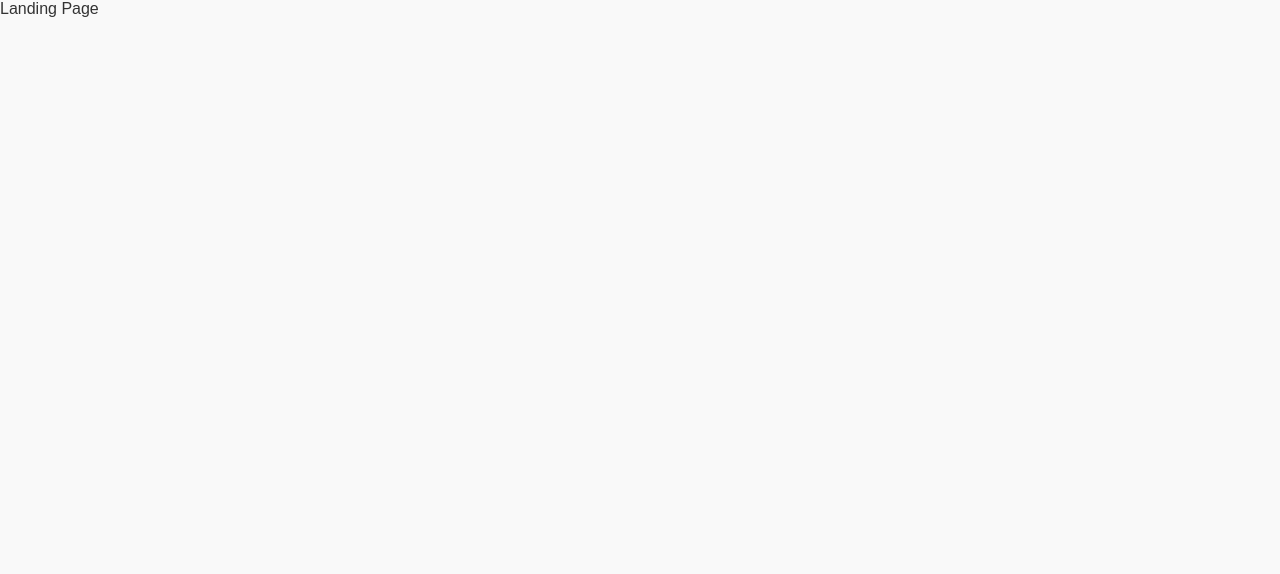
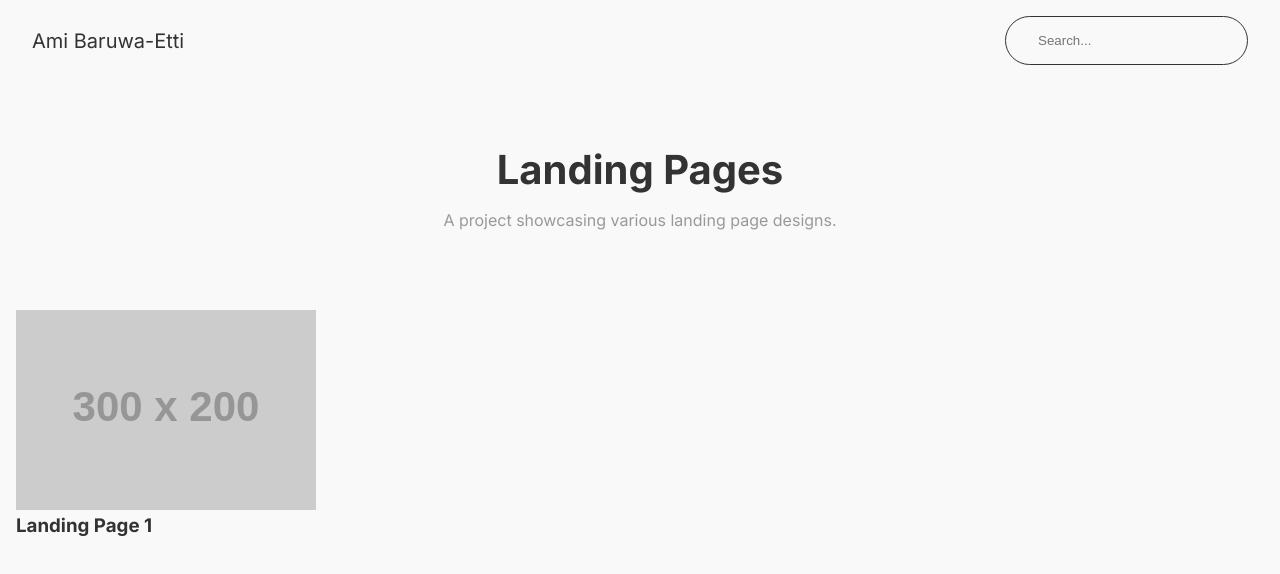
Before and after one commit to ammipw/landing-pages, a React (Vite) app: page / in a window 1280 px wide. Shown: the top 574 px of the page. Built offline with nearby package versions, Linux system fonts and the light colour scheme.

Commit message:
update landing page styling

```diff
--- a/index.html
+++ b/index.html
@@ -4,6 +4,9 @@
     <meta charset="UTF-8" />
     <link rel="icon" type="image/svg+xml" href="/vite.svg" />
     <meta name="viewport" content="width=device-width, initial-scale=1.0" />
+    <link rel="preconnect" href="https://fonts.googleapis.com">
+    <link rel="preconnect" href="https://fonts.gstatic.com" crossorigin>
+    <link href="https://fonts.googleapis.com/css2?family=Inter:ital,opsz,wght@0,14..32,100..900;1,14..32,100..900&display=swap" rel="stylesheet">
     <title>Landing Pages</title>
   </head>
   <body>
--- a/src/global.css
+++ b/src/global.css
@@ -7,3 +7,7 @@ html, body {
     margin: 0;
     padding: 0;
 }
+
+a, button {
+    cursor: pointer;
+}
--- a/src/routes/Landing/index.tsx
+++ b/src/routes/Landing/index.tsx
@@ -1,5 +1,57 @@
+import { useState } from 'react'
 import styles from './styles.module.css'
 
+function LandingPageCard() {
+  return (
+    <a href="#" className={styles.card}>
+      <div className={styles.imagePlaceholder}>
+        <img src="https://placehold.co/300x200" alt="Landing Page Preview" className={styles.cardImage} />
+      </div>
+      <h3 className={styles.cardTitle}>Landing Page 1</h3>
+    </a>
+  )
+}
+
+function SortFilter() {
+  return null
+
+  return (
+    <div>
+      <form className={styles.sortFilterForm}>
+        <select className={styles.sortDropdown}>
+        <option value="newest">Newest</option>
+        <option value="oldest">Oldest</option>
+        <option value="popular">Most Popular</option>
+        </select>
+        <button className={styles.filterButton}>Filters</button>
+      </form>
+    </div>
+  )
+}
+
 export default function Page() {
-    return <div className={styles.root}>Landing Page</div>
+  const [searchInput, setSearchInput] = useState('')
+
+  return (
+    <div className={styles.root}>
+      <header className={styles.header}>
+        <h1 className={styles.logo}>Ami Baruwa-Etti</h1>
+        <form>
+          <input type="text" placeholder="Search..." value={searchInput} onChange={(e) => setSearchInput(e.target.value)} className={styles.searchBar} />
+        </form>
+      </header>
+      <main>
+        <div className={styles.intro}>
+          <h2 className={styles.title}>Landing Pages</h2>
+          <p>A project showcasing various landing page designs.</p>
+        </div>
+        <div>
+          <SortFilter />
+          <ul className={styles.cardList}>
+            <li><LandingPageCard /></li>
+          </ul>
+        </div>
+      </main>
+    </div>
+  )
 }
--- a/src/routes/Landing/styles.module.css
+++ b/src/routes/Landing/styles.module.css
@@ -1,18 +1,114 @@
 :root {
-    --bg-color: #f9f9f9;
-    --text-color: #333333;
+    --color-background: #f9f9f9;
+    --color-heading: #333333;
+    --color-paragraph: #999999;
+    --color-hover: #f0f0f0;
 }
 
 @media (prefers-color-scheme: dark) {
     :root {
-        --bg-color: #1e1e1e;
-        --text-color: #f0f0f0;
+        --color-background: #1e1e1e;
+        --color-heading: #eeeeee;
+        --color-paragraph: #888888;
+        --color-hover: #333333;
     }
 }
 
 .root {
-    background-color: var(--bg-color);
-    color: var(--text-color);
+    background-color: var(--color-background);
+    color: var(--color-heading);
     min-height: 100vh;
-    font-family: Arial, sans-serif;
+    font-family: 'Inter', Arial, sans-serif;
+
+    & h1, & h2, & h3, & h4, & h5, & h6 {
+        color: var(--color-heading);
+        margin: 0;
+    }
+
+    & p {
+        color: var(--color-paragraph);
+        margin: 0;
+    }
+
+    & .header {
+        display: flex;
+        justify-content: space-between;
+        align-items: center;
+        padding: 1rem 2rem;
+
+        & .logo {
+            font-size: 1.25rem;
+            font-weight: normal;
+            margin: 0;
+        }
+
+        & .searchBar {
+            border-radius: 100px;
+            padding: 1rem 2rem;
+            border: 1px solid var(--color-heading);
+            background: transparent;
+            color: var(--color-heading);
+
+            &:hover {
+                background: var(--color-hover);
+            }
+        }
+    }
+
+    & .intro {
+        text-align: center;
+        padding: 4rem 1rem;
+
+        & .title {
+            font-size: 2.5rem;
+            margin-bottom: 1rem;
+        }
+    }
+
+    & .cardList {
+        list-style: none;
+        display: flex;
+        gap: 1rem;
+        margin: 0;
+        padding: 0;
+    }
+
+    & .card {
+        display: block;
+        text-decoration: none;
+        background: transparent;
+        padding: 1rem;
+
+        &:hover {
+            background: var(--color-hover);
+        }
+    }
+
+    & .sortFilterForm {
+        display: flex;
+        justify-content: flex-end;
+        gap: 1rem;
+
+        & select {
+            padding: 0.5rem 1rem;
+            border-radius: 8px;
+            border: 1px solid var(--color-heading);
+            background: transparent;
+            color: var(--color-heading);
+
+            & option {
+                background-color: var(--color-background);
+                color: var(--color-heading);
+            }
+        }
+
+        & button {
+            padding: 0.5rem 1rem;
+            border-radius: 100px;
+            border: 1px solid var(--color-heading);
+            background-color: transparent;
+            color: var(--color-heading);
+            cursor: pointer;
+        }
+    }
 }
```
Also changed, not shown: 1 other file (tests, documents, lock files or other folders).
